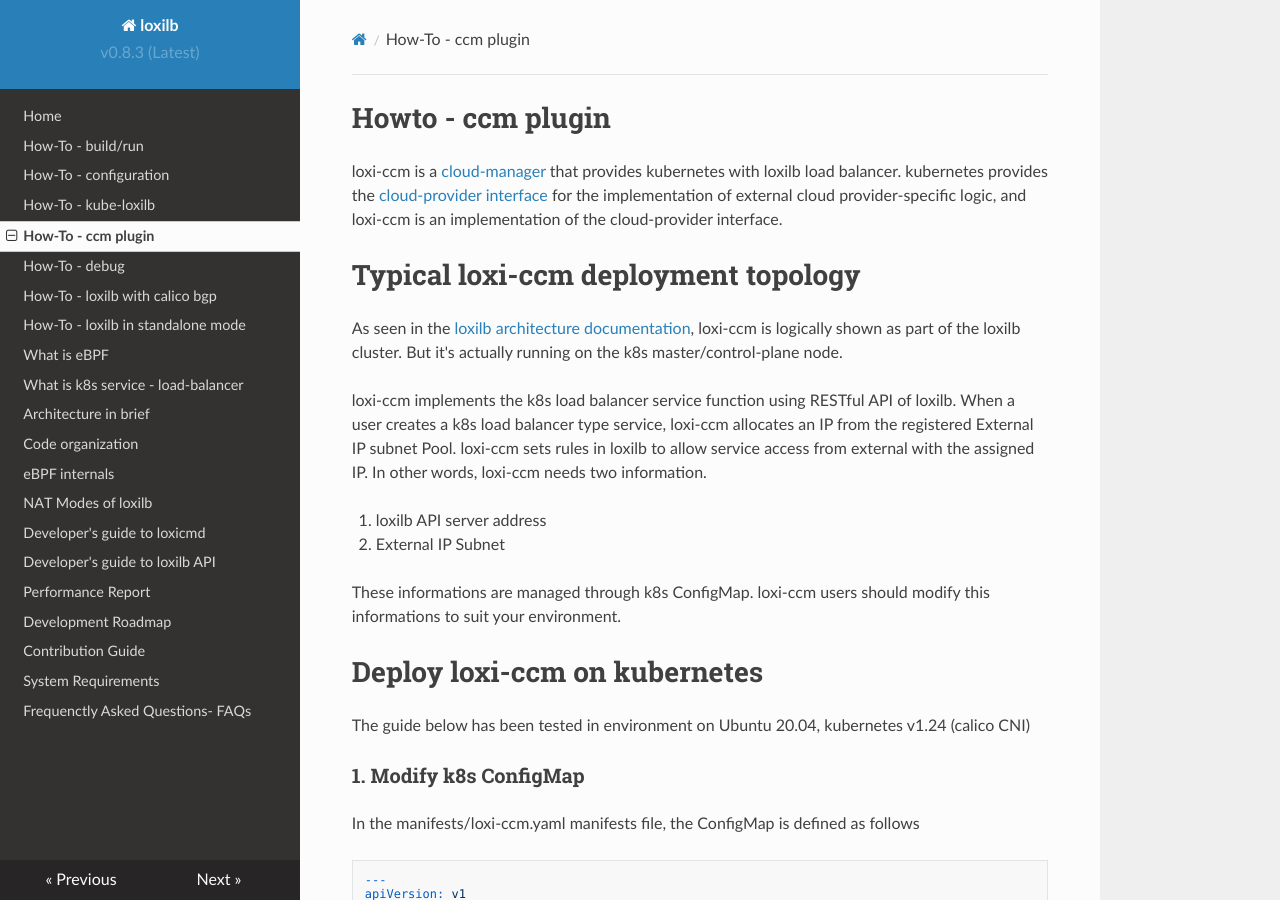
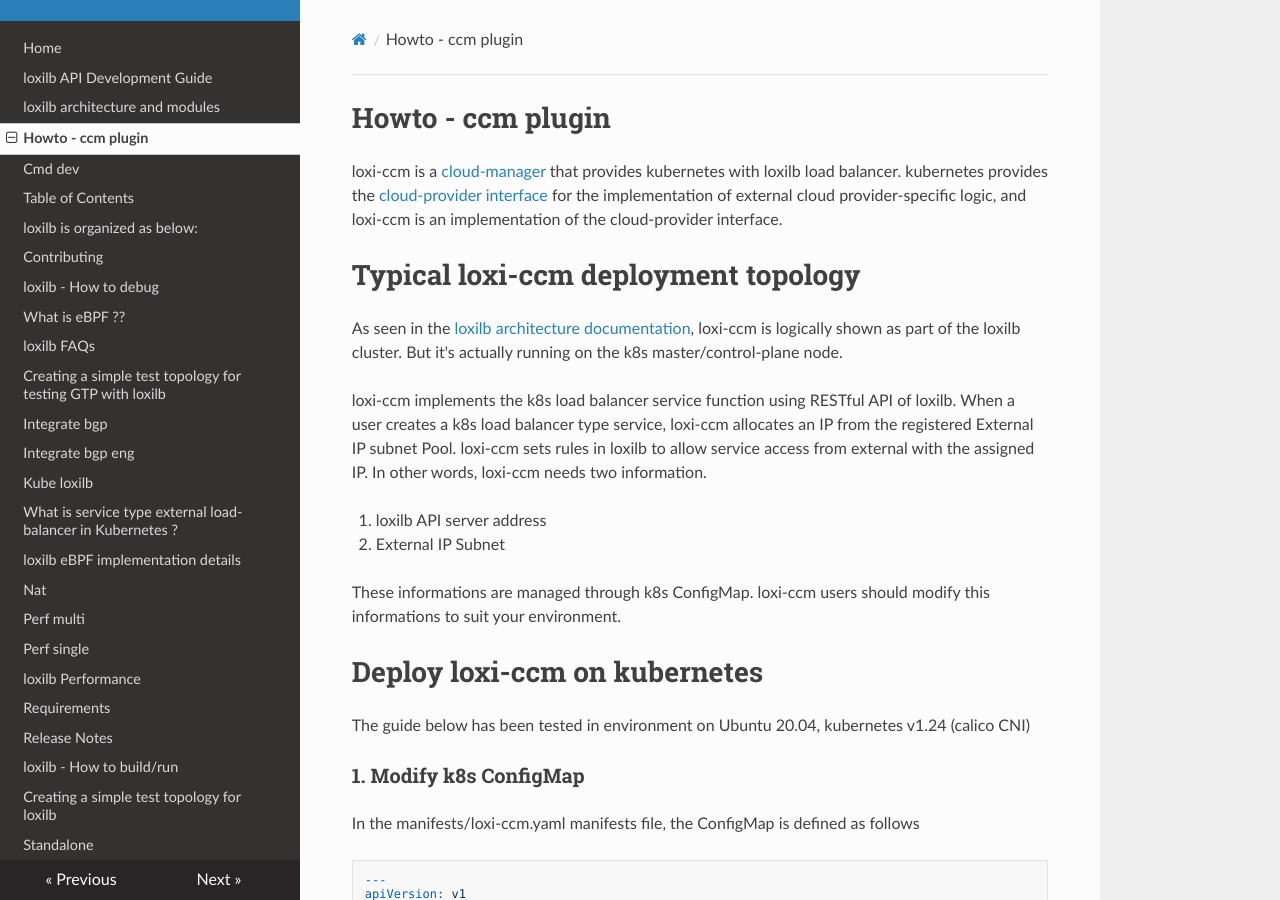
Before and after one commit to loxilb-io/loxilbdocs, an MkDocs documentation site: the page built from docs/ccm.md, in a window 1280 px wide and 900 px high. Built offline with MkDocs 1.6.1, drawn with Linux system fonts in a browser that asks for light colours; nearby versions of some CDN libraries.

Commit message:
Update mkdocs.yml

```diff
--- a/mkdocs.yml
+++ b/mkdocs.yml
@@ -4,28 +4,6 @@
     name: readthedocs
     analytics:
         gtag: G-21G7NBL2BN
-nav:
-  - Home: index.md
-  - How-To - build/run: run.md
-  - How-To - configuration: cmd.md
-  - How-To - kube-loxilb: kube-loxilb.md
-  - How-To - ccm plugin: ccm.md
-  - How-To - debug: debugging.md
-  - How-To - loxilb with calico bgp: integrate_bgp_eng.md
-  - How-To - loxilb in standalone mode: standalone.md
-  - What is eBPF: ebpf.md
-  - What is k8s service - load-balancer: lb.md
-  - Architecture in brief: arch.md
-  - Code organization: code.md
-  - eBPF internals: loxilbebpf.md
-  - NAT Modes of loxilb: nat.md
-  - Developer's guide to loxicmd: cmd-dev.md
-  - Developer's guide to loxilb API: api-dev.md
-  - Performance Report: perf.md
-  - Development Roadmap: roadmap.md
-  - Contribution Guide: contribute.md
-  - System Requirements: requirments.md
-  - Frequenctly Asked Questions- FAQs: faq.md
 
 extra:
     version: v0.8.3 (Latest)
```
